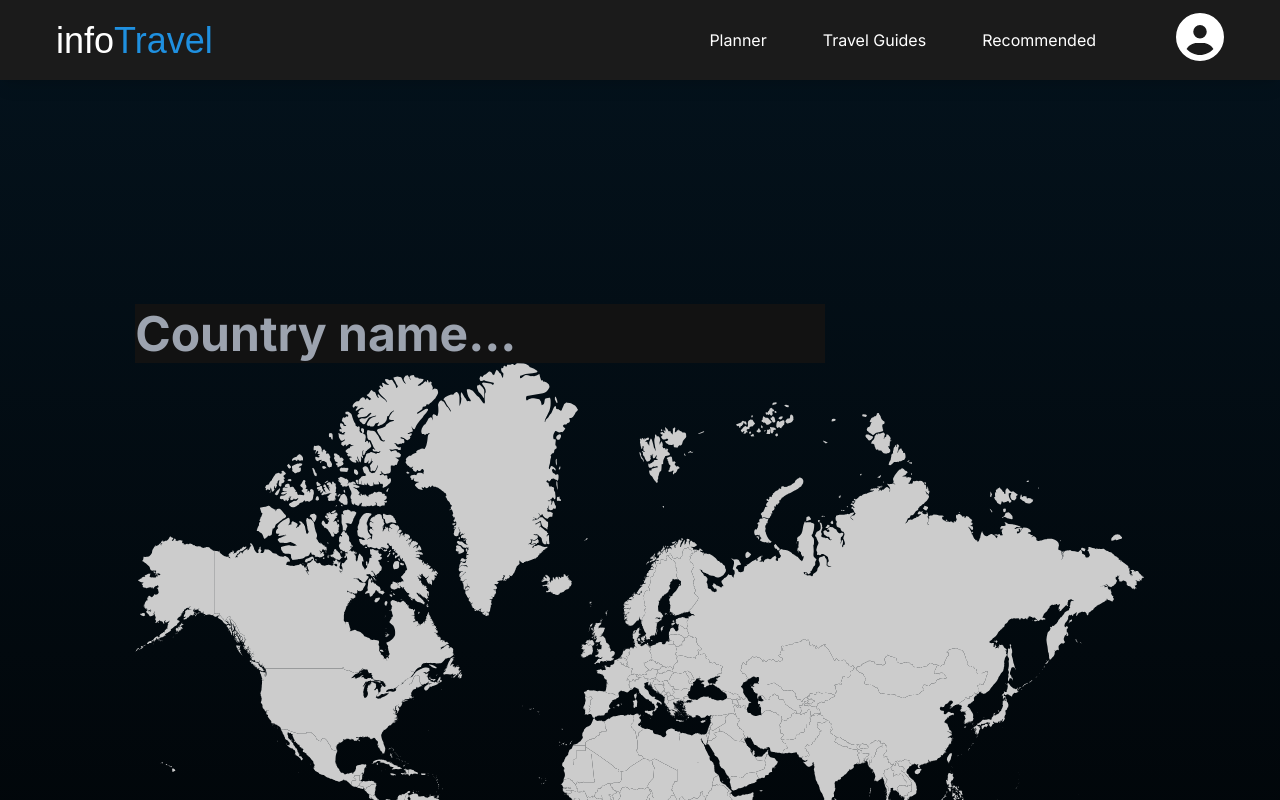
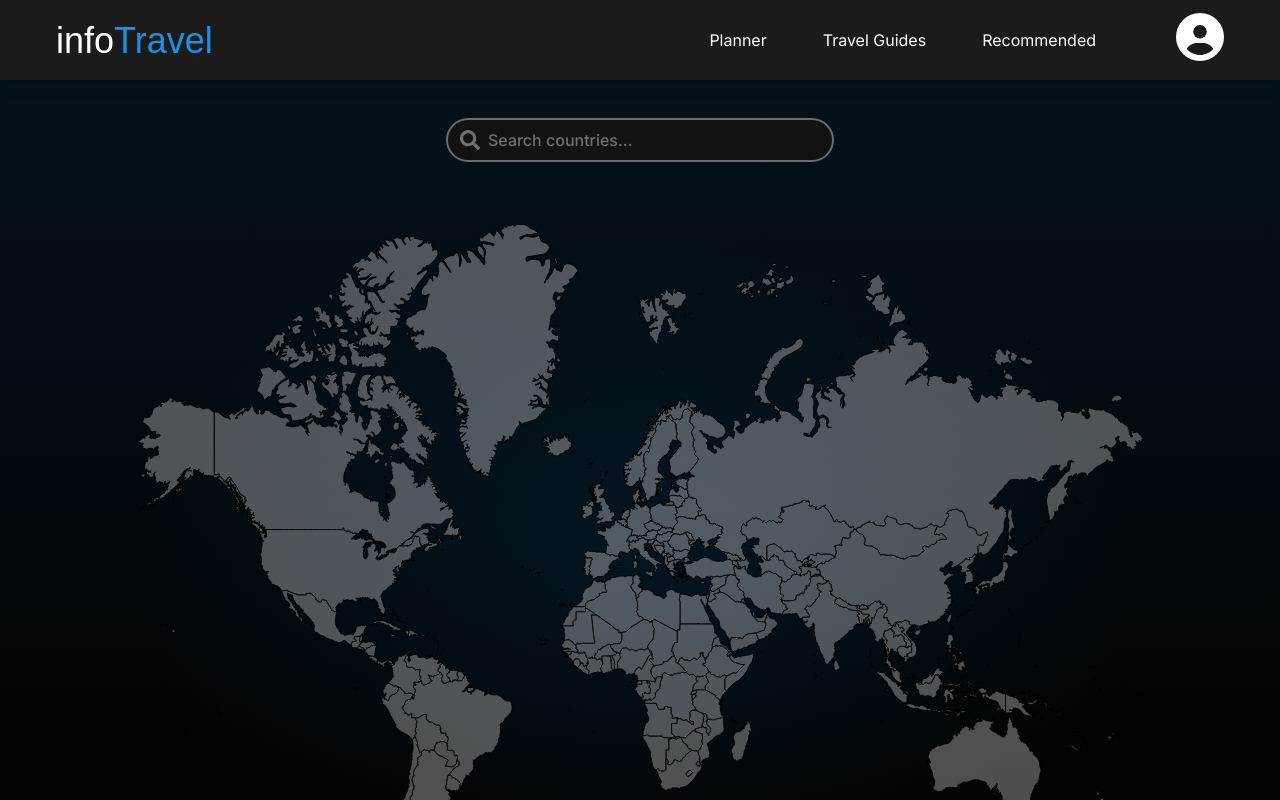
Before and after one commit to infoTravelProject/infoTravel, a Next.js app in the folder front/: page / in a window 1280 px wide. Shown: the top 800 px of the page. Built offline with nearby package versions, Linux system fonts and the light colour scheme; a web font is replaced by a local one.

Commit message:
map integration + ref links fixed

```diff
--- a/front/components/Button.js
+++ b/front/components/Button.js
@@ -4,7 +4,7 @@ import { IoIosArrowForward } from "react-icons/io";
 import { FaChevronDown } from "react-icons/fa6";
 import {useState, useEffect, useRef} from "react";
 
-const Button = ({type, text, color, icon, inputType, inputPlaceholder, selectData, selectDefault, selectType, label, required, onSelect, onPress}) => {
+const Button = ({type, text, color, icon, inputType, inputPlaceholder, selectData, selectDefault, selectType, label, required, onSelect, onPress, onChange}) => {
 
     let hex;
     const [dropdownToggle, setDropdownToggle] = useState(false);
@@ -23,6 +23,15 @@ const Button = ({type, text, color, icon, inputType, inputPlaceholder, selectDat
     const buttonHandler = (item)=>{
         if(typeof onPress === "function"){
             onPress(item);
+        }
+    }
+    const inputHandler = (event)=>{
+        const inputValue = event.target.value;
+        if(event.key === "Enter" && typeof onSelect === "function"){
+            onSelect(inputValue);
+        }
+        if(typeof onChange === "function"){
+            onChange(inputValue);
         }
     }
 
@@ -144,7 +153,9 @@ const Button = ({type, text, color, icon, inputType, inputPlaceholder, selectDat
                             autoComplete="off"
                             placeholder={inputPlaceholder}
                             className={`pr-3 pl-10 py-2 font-inter font-medium placeholder-white/[0.4] text-white/[0.9] rounded-full w-full border-none ring-2 ring-white/[0.4] focus:outline-none
-                            ${color==="blue" ? 'focus:ring-it-blue' : color==="amber" ? 'focus:ring-it-amber' : color==="red" ? 'focus:ring-it-red-light' : 'focus:ring-white/[0.9]'} transition focus:placeholder-transparent`}/>
+                            ${color==="blue" ? 'focus:ring-it-blue' : color==="amber" ? 'focus:ring-it-amber' : color==="red" ? 'focus:ring-it-red-light' : 'focus:ring-white/[0.9]'} transition focus:placeholder-transparent`}
+                            onChange={inputHandler}
+                            onKeyDown={inputHandler}/>
                         </div>
                     );
                 case "search-button":
@@ -156,7 +167,8 @@ const Button = ({type, text, color, icon, inputType, inputPlaceholder, selectDat
                             autoComplete="off"
                             placeholder={inputPlaceholder}
                             className={`pr-3 pl-10 py-2 font-inter font-medium placeholder-white/[0.4] text-white/[0.9] rounded-full w-full border-none ring-2 ring-white/[0.4] focus:outline-none
-                            ${color==="blue" ? 'focus:ring-it-blue' : color==="amber" ? 'focus:ring-it-amber' : color==="red" ? 'focus:ring-it-red-light' : 'focus:ring-white/[0.9]'} transition focus:placeholder-transparent`}/>
+                            ${color==="blue" ? 'focus:ring-it-blue' : color==="amber" ? 'focus:ring-it-amber' : color==="red" ? 'focus:ring-it-red-light' : 'focus:ring-white/[0.9]'} transition focus:placeholder-transparent`}
+                            onChange={inputHandler}/>
                             <button className="absolute right-0 w-10 h-10 rounded-full bg-white/[0.4] hover:bg-white/[0.9] hover:-rotate-90 transition flex items-center justify-center scale-90">
                             <IoIosArrowForward className="text-black rotate-90 w-6 h-6 pl-0.5"/>
                             </button>
@@ -179,7 +191,8 @@ const Button = ({type, text, color, icon, inputType, inputPlaceholder, selectDat
                                 autoComplete="off"
                                 placeholder={inputPlaceholder}
                                 className={`pr-3 pl-6 py-2 font-inter font-medium placeholder-white/[0.4] text-white/[0.9] rounded-full w-full border-none ring-2 ring-white/[0.4] focus:outline-none
-                                ${color==="blue" ? 'focus:ring-it-blue' : color==="amber" ? 'focus:ring-it-amber' : color==="red" ? 'focus:ring-it-red-light' : 'focus:ring-white/[0.9]'} transition focus:placeholder-transparent`}/>
+                                ${color==="blue" ? 'focus:ring-it-blue' : color==="amber" ? 'focus:ring-it-amber' : color==="red" ? 'focus:ring-it-red-light' : 'focus:ring-white/[0.9]'} transition focus:placeholder-transparent`}
+                                onChange={inputHandler}/>
                             </div>
                         </div>
                     );
@@ -196,7 +209,8 @@ const Button = ({type, text, color, icon, inputType, inputPlaceholder, selectDat
                                     placeholder={inputPlaceholder}
                                     defaultValue={selectDefault}
                                     className={`pr-3 pl-6 py-2 font-inter font-medium placeholder-white/[0.4] text-white/[0.9] rounded-2xl min-h-24 max-h-96 min-w-64 w-full border-none ring-2 ring-white/[0.4] focus:outline-none
-                                ${color === "blue" ? 'focus:ring-it-blue' : color === "amber" ? 'focus:ring-it-amber' : color === "red" ? 'focus:ring-it-red-light' : 'focus:ring-white/[0.9]'} transition focus:placeholder-transparent`}/>
+                                    ${color === "blue" ? 'focus:ring-it-blue' : color === "amber" ? 'focus:ring-it-amber' : color === "red" ? 'focus:ring-it-red-light' : 'focus:ring-white/[0.9]'} transition focus:placeholder-transparent`}
+                                    onChange={inputHandler}/>
                             </div>
                         </div>
                     );
@@ -215,7 +229,8 @@ const Button = ({type, text, color, icon, inputType, inputPlaceholder, selectDat
                                     placeholder={inputPlaceholder}
                                     defaultValue={selectDefault}
                                     className={`pr-3 pl-6 py-2 font-inter font-medium placeholder-white/[0.4] text-white/[0.9] rounded-full w-full border-none ring-2 ring-white/[0.4] focus:outline-none
-                                ${color === "blue" ? 'focus:ring-it-blue' : color === "amber" ? 'focus:ring-it-amber' : color === "red" ? 'focus:ring-it-red-light' : 'focus:ring-white/[0.9]'} transition focus:placeholder-transparent`}/>
+                                    ${color === "blue" ? 'focus:ring-it-blue' : color === "amber" ? 'focus:ring-it-amber' : color === "red" ? 'focus:ring-it-red-light' : 'focus:ring-white/[0.9]'} transition focus:placeholder-transparent`}
+                                    onChange={inputHandler}/>
                             </div>
                         </div>
                     );
--- a/front/components/Footer.js
+++ b/front/components/Footer.js
@@ -1,4 +1,5 @@
 import { FaGithub } from "react-icons/fa";
+import Link from "next/link";
 
 export default function Footer() {
     return (
@@ -35,9 +36,10 @@ export default function Footer() {
                         <li className="space-y-2">
                             <h3 className="text-it-blue font-bold mb-4 text-lg">Product</h3>
                         </li>
+                        <li><Link href={"/countries"} className={"text-gray-400 hover:text-it-blue"}>Country list</Link></li>
                         <li><a href="#" className="text-gray-400 hover:text-it-blue">About infoTravel</a></li>
                         <li><a href="#" className="text-gray-400 hover:text-it-blue">App Guide</a></li>
-                        <li><a href="#" className="text-gray-400 hover:text-it-blue">Interactive map</a></li>
+                        <li><Link href={"/"} className={"text-gray-400 hover:text-it-blue"}>Interactive map</Link></li>
                         <li><a href="#" className="text-gray-400 hover:text-it-blue">Planner</a></li>
                         <li><a href="#" className="text-gray-400 hover:text-it-blue">Travel guides</a></li>
                         <li><a href="#" className="text-gray-400 hover:text-it-blue">Recommended</a></li>
--- a/front/components/MapComponent.js
+++ b/front/components/MapComponent.js
@@ -1,4 +1,6 @@
 import React, { useEffect, useRef, useState } from "react";
+import Button from "@/components/Button";
+import countryJSON from "@/data/world.json";
 
 const MapComponent = () => {
     const [svgContent, setSvgContent] = useState("");
@@ -23,20 +25,23 @@ const MapComponent = () => {
         countries.forEach((country) => {
             const countryTitle = country.getAttribute("title");
 
-            country.setAttribute("fill", "#CCCCCC");
+            country.setAttribute("fill", "rgba(255,255,255,0.3)");
+            country.setAttribute("stroke", "rgb(0,0,0)");
+            country.setAttribute("stroke-linejoin", "round");
+            country.setAttribute("stroke-linecap", "round");
 
             country.addEventListener("mouseenter", () => {
-                country.setAttribute("fill", "#FFD700");
+                country.setAttribute("fill", "rgba(255,255,255,0.1)");
             });
 
             country.addEventListener("mouseleave", () => {
                 if (!searchQuery || !countryTitle?.toLowerCase().includes(searchQuery)) {
-                    country.setAttribute("fill", "#CCCCCC");
+                    country.setAttribute("fill", "rgba(255,255,255,0.3)");
                 }
             });
 
             if (searchQuery && countryTitle?.toLowerCase().includes(searchQuery)) {
-                country.setAttribute("fill", "#FFD700");
+                country.setAttribute("fill", "#1F90E0");
             }
 
             country.style.cursor = "pointer";
@@ -55,19 +60,29 @@ const MapComponent = () => {
         };
     }, [svgContent, searchQuery]);
 
-    const handleSearch = (e) => {
-        setSearchQuery(e.target.value.toLowerCase());
+    const handleSearch = (item) => {
+        setSearchQuery(item.toLowerCase());
     };
+    //todo <temp>
+    const handleEnterInput = (item)=>{
+        for (const region in countryJSON.regions) {
+            if (countryJSON.regions.hasOwnProperty(region)) {
+                countryJSON.regions[region].forEach(country => {
+                    if(country.toString().toLowerCase().includes(item.toLowerCase())){
+                        window.location.href = `/countries/${country.toLowerCase()}`;
+                    }
+                });
+            }
+        }
+    }
+    //todo </temp>
 
     return (
-        <div>
-            <input
-                type="text"
-                placeholder="Country name..."
-                value={searchQuery}
-                onChange={handleSearch}
-            />
-            <div ref={svgContainerRef}></div>
+        <div className={"w-full h-fit flex flex-col items-center justify-center gap-16 pt-10"}>
+            <div className={"w-96"}>
+                <Button type={"input"} inputType={"search"} inputPlaceholder={"Search countries..."} onChange={handleSearch} onSelect={handleEnterInput}/>
+            </div>
+            <div ref={svgContainerRef} className={"bg-gradient-radial from-it-blue/[0.1] via-70% via-transparent to-transparent"}></div>
         </div>
     );
 };
--- a/front/pages/index.js
+++ b/front/pages/index.js
@@ -6,10 +6,8 @@ export default function Home() {
     setSidebarPage("Home");
 
     return (
-        <div>
-            <h1 className="text-white text-5xl font-inter p-56 font-bold flex items-center justify-center">
-                <MapComponent/>
-            </h1>
+        <div className={"w-full"}>
+            <MapComponent/>
         </div>
     );
 }
--- a/front/tailwind.config.mjs
+++ b/front/tailwind.config.mjs
@@ -32,6 +32,7 @@ export default {
       backgroundImage: {
         'it-gradient': 'linear-gradient(to bottom, rgba(31, 144, 224, 0.12) 0%, rgba(40, 80, 140, 0.1) 25%, rgba(50, 50, 100, 0.06) 50%, rgba(20, 20, 50, 0.03) 75%, rgba(0, 0, 0, 0) 100%)',
         'it-airport': "url('/airport.jpg')",
+        'gradient-radial': 'radial-gradient(var(--tw-gradient-stops))',
       },
     },
   },
```
Also changed, not shown: front/components/countries/CountryList.js (+12 -6 lines).
